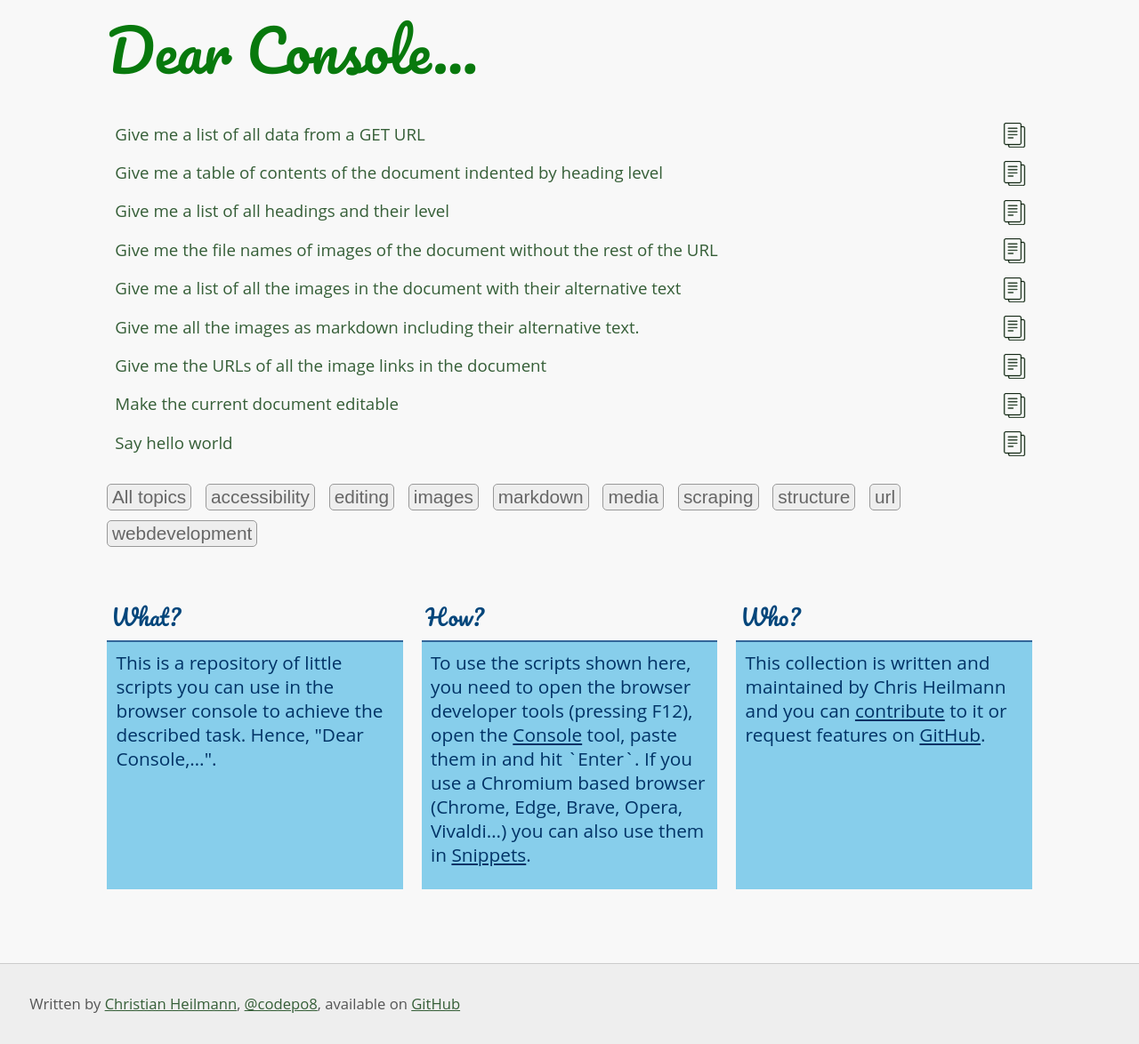
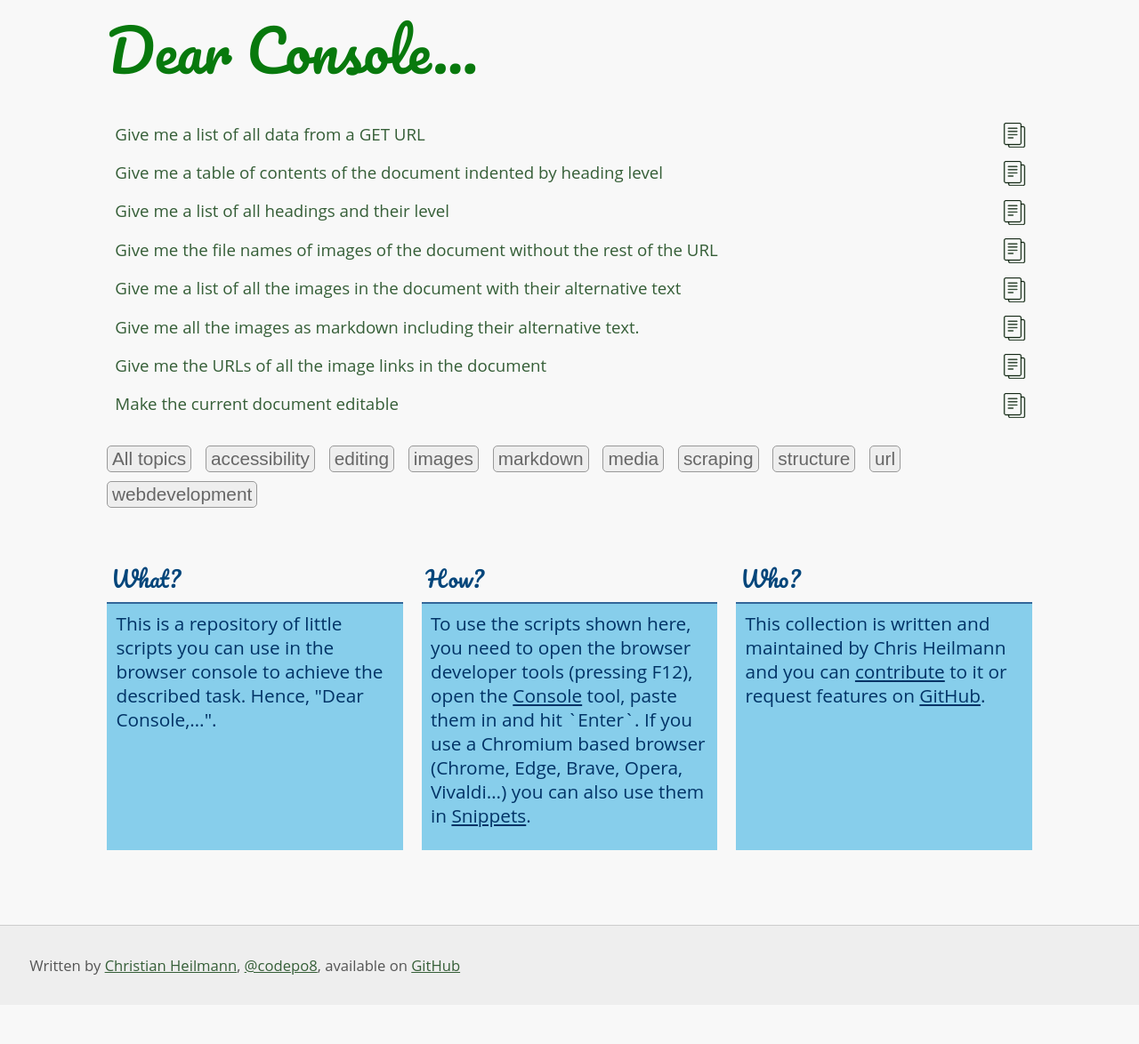
Before and after one commit to codepo8/dearconsole, a Jekyll site: the page built from index.md, in a window 1280 px wide. Shown: the whole page at 89% size. Built offline with Jekyll 4.4.1, drawn with Linux system fonts in a browser that asks for light colours; after the commit the page ends 1130 px from its top, so only the background shows below that.

Commit message:
skipping template listing

```diff
--- a/index.md
+++ b/index.md
@@ -5,6 +5,9 @@ layout: index
 
 <ul id="snippets">
 {% for s in site.scripts %}
+  {% if s.name == "Say hello world" %}
+    {% continue %}
+  {% endif %}
   <li class="{{ s.tags | join }}">
     <a href="/dearconsole{{ s.url }}">{{ s.name }}</a>
     <button class="copy" data-snippet="{{ s.codeexample }}"><svg xmlns="http://www.w3.org/2000/svg" viewBox="0 0 64 64" xml:space="preserve"><title>Copy {{ s.name }}</title><path d="M53.98 9.143h-3.97c-.082 0-.155.028-.232.047V5.023C49.778 2.253 47.473 0 44.64 0H10.217C7.384 0 5.08 2.253 5.08 5.023v46.843c0 2.77 2.305 5.023 5.138 5.023h6.037v2.268c0 2.67 2.216 4.843 4.941 4.843H53.98c2.725 0 4.942-2.173 4.942-4.843v-45.17c0-2.671-2.217-4.844-4.942-4.844zM7.11 51.866V5.023c0-1.649 1.394-2.991 3.106-2.991H44.64c1.712 0 3.106 1.342 3.106 2.99v46.844c0 1.649-1.394 2.991-3.106 2.991H10.217c-1.712 0-3.106-1.342-3.106-2.99zm49.778 7.29c0 1.551-1.306 2.812-2.91 2.812H21.195c-1.604 0-2.91-1.26-2.91-2.811v-2.268H44.64c2.833 0 5.138-2.253 5.138-5.023V11.128c.077.018.15.047.233.047h3.968c1.604 0 2.91 1.26 2.91 2.811v45.17z"/><path d="M38.603 13.206H16.254a1.015 1.015 0 1 0 0 2.032h22.35a1.015 1.015 0 1 0 0-2.032zM38.603 21.333H16.254a1.015 1.015 0 1 0 0 2.032h22.35a1.015 1.015 0 1 0 0-2.032zM38.603 29.46H16.254a1.015 1.015 0 1 0 0 2.032h22.35a1.015 1.015 0 1 0 0-2.032zM28.444 37.587h-12.19a1.015 1.015 0 1 0 0 2.032h12.19a1.015 1.015 0 1 0 0-2.032z"/></svg></button>
```
